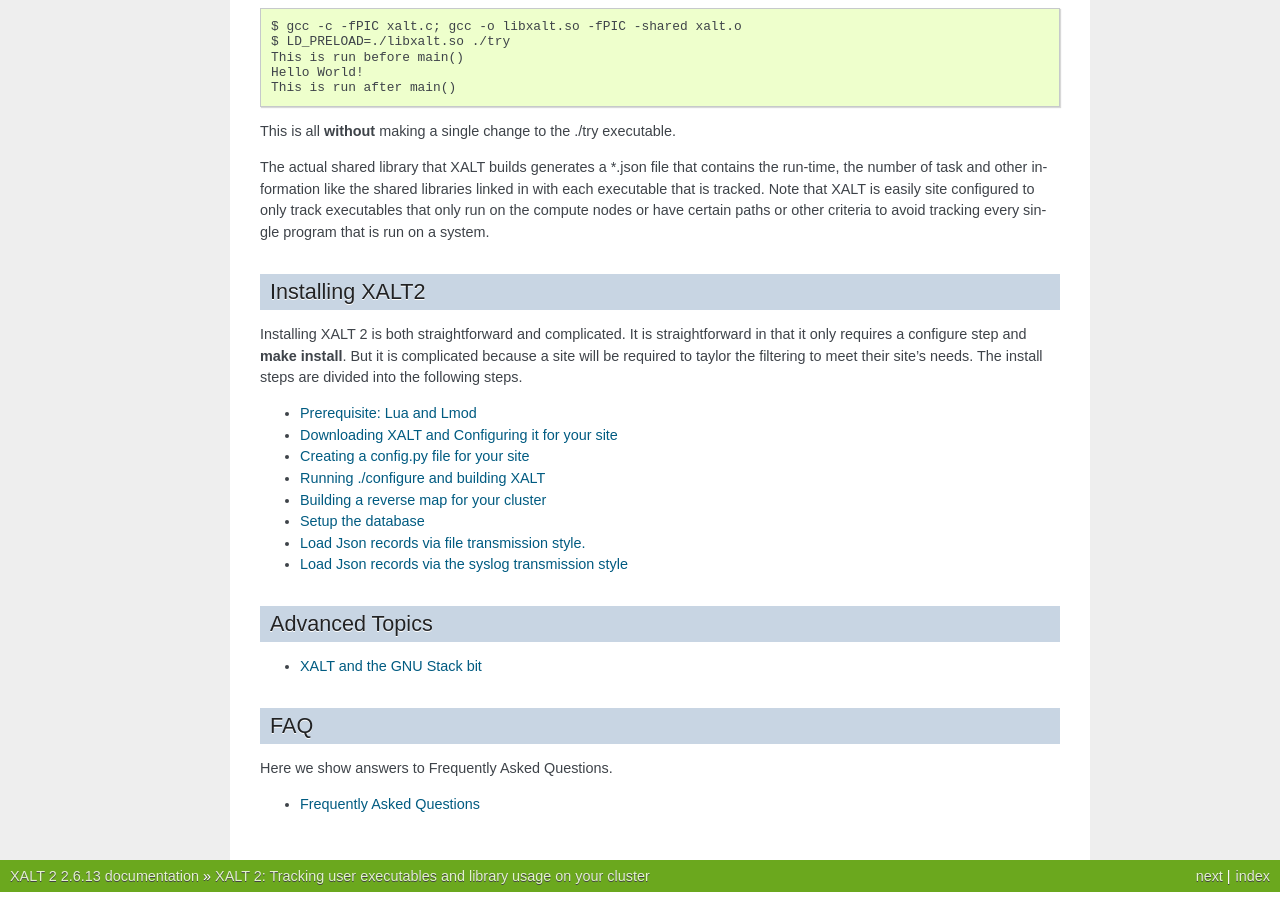
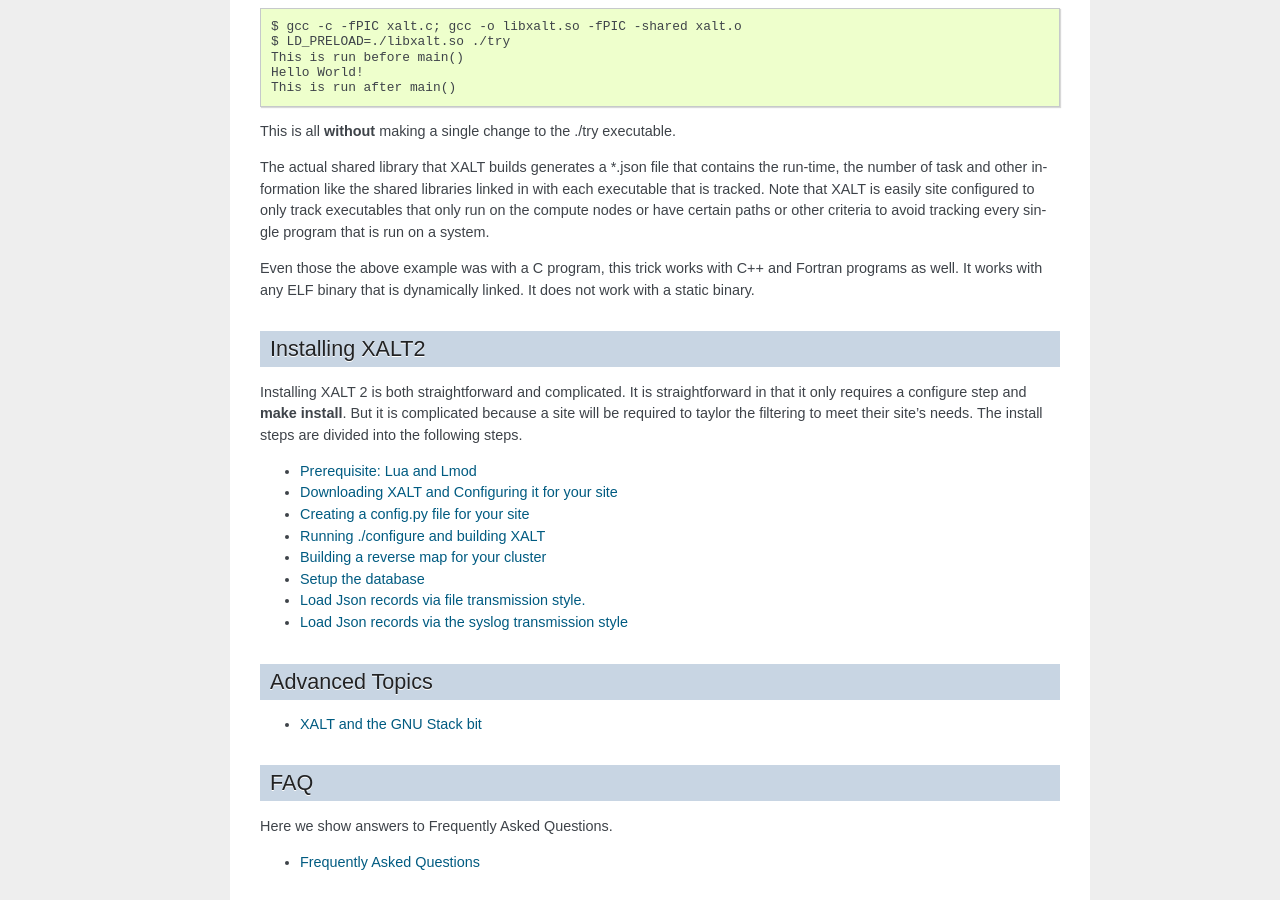
Before and after one commit to xalt/xalt, a Sphinx documentation site: the page built from docs/source/index.rst, in a window 1280 px wide and 900 px high, scrolled down 1132 px. Built offline with Sphinx 7.4.7, drawn with Linux system fonts in a browser that asks for light colours.

Commit message:
add comments about how the XALT ELF trick works

```diff
--- a/docs/source/index.rst
+++ b/docs/source/index.rst
@@ -80,6 +80,11 @@ that only run on the compute nodes or have certain paths or other
 criteria to avoid tracking every single program that is run on a
 system.
 
+Even those the above example was with a C program, this trick works with C++
+and Fortran programs as well.  It works with any ELF binary that is
+dynamically linked. It does not work with a static binary.
+
+
 Installing XALT2
 ^^^^^^^^^^^^^^^^
 
```
